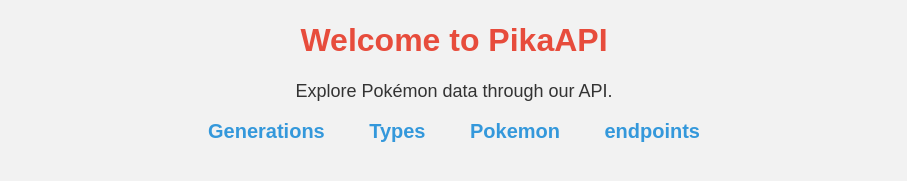
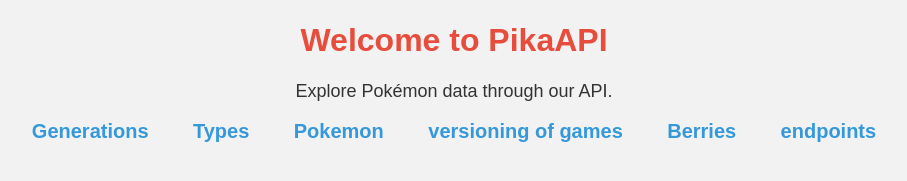
Before and after one commit to mindsetpro/PikaAPI, a plain HTML site: page index.html in a window 1280 px wide. Shown: the part 191-372 px from the top of the page, without its empty margins (186-1093 px from the left). Drawn offline with Linux system fonts and the light colour scheme.

Commit message:
Update index.html

```diff
--- a/index.html
+++ b/index.html
@@ -48,6 +48,8 @@
         <li><a href="data/gens.json">Generations</a></li>
         <li><a href="data/types.json">Types</a></li>
         <li><a href="data/pokemon.json">Pokemon</a></li>
+        <li><a href="data/versions.json">versioning of games</a></li>
+        <li><a href="data/berries.json">Berries</a></li>
         <li><a href="data/endpoints.json">endpoints</a></li>
     </ul>
 </body>
```
